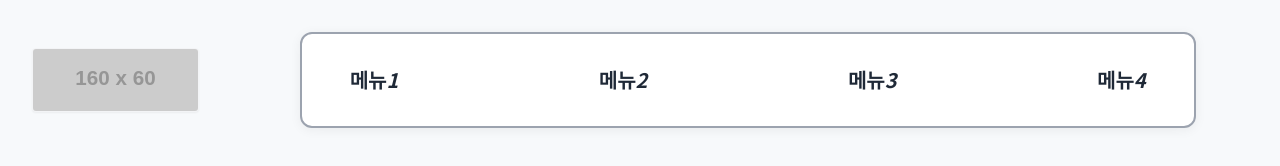
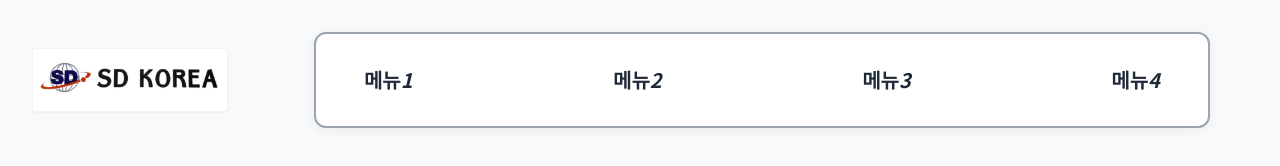
Before and after one commit to SDKOREA/sdkorea.github.io, a plain HTML site: page index.html in a window 1280 px wide. Drawn offline with nearby package versions, Linux system fonts and the light colour scheme; placeholder pictures from the web are drawn by us.

Commit message:
Add files via upload

```diff
--- a/index.html
+++ b/index.html
@@ -35,7 +35,7 @@
   <header class="flex items-center px-8 py-8 bg-[#f7f9fb]">
     <!-- Logo -->
     <div class="flex-shrink-0">
-      <img src="https://placehold.co/160x60?text=SD+KOREA+Logo" alt="SD KOREA Logo" class="h-16 w-auto rounded bg-white object-contain shadow-sm border border-gray-100">
+      <img src="SDKOREA LOGO.jpg" alt="SD KOREA Logo" class="h-16 w-auto rounded bg-white object-contain shadow-sm border border-gray-100">
     </div>
     <!-- Navigation -->
     <nav class="ml-12 flex-1">
```
